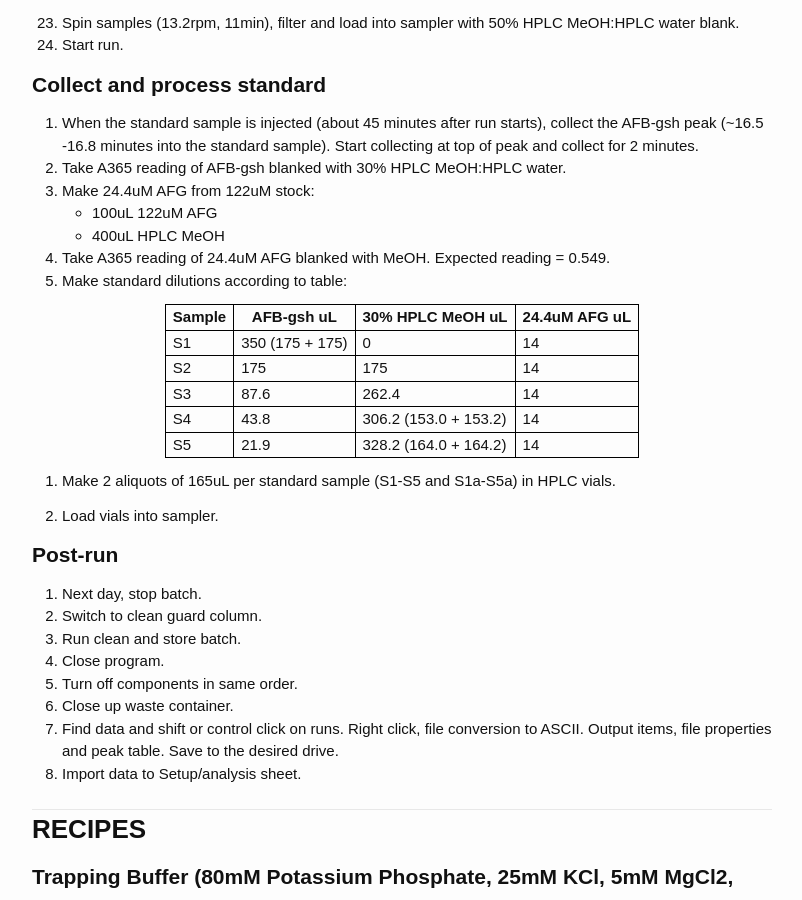
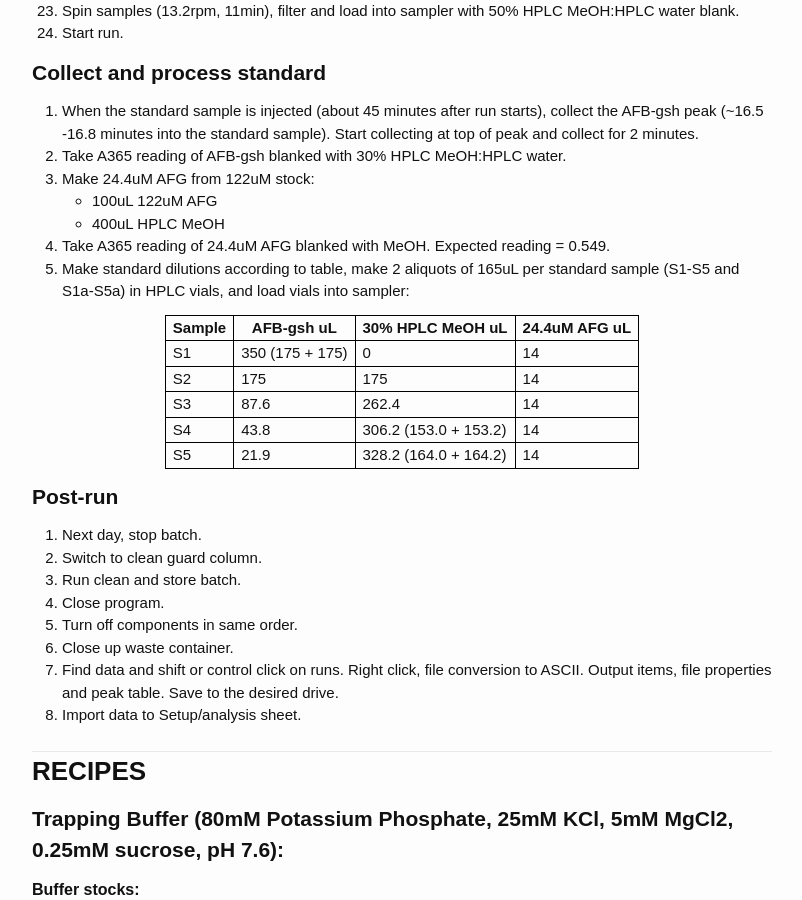
Before and after one commit to aduffy70/Protocols, a Jekyll site: the page built from Epoxide_trapping_assay.md, in a window 1280 px wide and 900 px high, scrolled down 1246 px. Shown: the whole window, without its empty margins (238-1040 px from the left). Built offline with Jekyll 4.4.1, drawn with Linux system fonts in a browser that asks for light colours; some web fonts are replaced; some of the changed lines change nothing that is shown.

Commit message:
more markdown problems

```diff
--- a/Epoxide_trapping_assay.md
+++ b/Epoxide_trapping_assay.md
@@ -50,7 +50,6 @@ Adapted from existing Coulombe Lab protocols
 1. Lower to .5ml/min until ready to start run.
 1. Set up batch table.
 1. Change data file names (date and sample #).
-
 1. Spin samples (13.2rpm, 11min), filter and load into sampler with 50% HPLC MeOH:HPLC water blank.
 1. Start run.
 
@@ -62,7 +61,7 @@ Adapted from existing Coulombe Lab protocols
   * 100uL 122uM AFG
   * 400uL HPLC MeOH
 1. Take A365 reading of 24.4uM AFG blanked with MeOH. Expected reading = 0.549.
-1. Make standard dilutions according to table:
+1. Make standard dilutions according to table, make 2 aliquots of 165uL per standard sample (S1-S5 and S1a-S5a) in HPLC vials, and load vials into sampler:
 
 | Sample | AFB-gsh uL | 30% HPLC MeOH uL | 24.4uM AFG uL |
 | ------ | ---------- | ---------------- | ------------- |
@@ -72,9 +71,6 @@ Adapted from existing Coulombe Lab protocols
 | S4 | 43.8 | 306.2 (153.0 + 153.2) | 14 |
 | S5 | 21.9 | 328.2 (164.0 + 164.2) | 14 |
 
-1. Make 2 aliquots of 165uL per standard sample (S1-S5 and S1a-S5a) in HPLC vials.
-
-1. Load vials into sampler.
 
 ## Post-run
 
@@ -98,29 +94,35 @@ Adapted from existing Coulombe Lab protocols
   * water to 12mL
   * Make 1.1 and 0.6ml aliquots, store at -20.
 
+
 200x MgCl2-6H2O (1.23M):
   * 2.5g MgCl2-6H2O (203.31 mw)
   * water to 10mL
   * Make 1.1 and 0.6ml aliquots, store at -20.
+
 
 100x KCl (2.5M):
   * 5g KCl (74.55 mw)
   * water to 27mL
   * Make 1.1ml aliquots, store at -20.
 
+
 10x K2HPO4 (0.8M):
   * 7g K2HPO4 dibasic (174.18 mw)
   * water to 50mL
   * Store in fridge
+
 
 10x KH2PO4 (0.8M):
   * 5.4g KH2PO4 monobasic (136.09 mw)
   * water to 50mL
   * Store in fridge
 
+
 Buffer 1  (80mM K2HPO4 dibasic, pH~8.8):
   * 10mL 10X K2HPO4
   * 90mL water
+
 
 Buffer 2 (80mM KH2PO4 monobasic, “low” pH):
   * 10mL 10X KH2PO4
@@ -129,6 +131,7 @@ Buffer 2 (80mM KH2PO4 monobasic, “low” pH):
   * 1ml 100x KCl
   * water to 100mL
   * store in fridge
+
 
 Trapping buffer
   * 100mL Buffer 1
@@ -148,10 +151,12 @@ NADPH (0.2M):
   * 0.5mL Trapping buffer
   * Make 110ul aliquots, store at -20.
 
+
 GSH (Sigma G6529, 0.2M):
   * 0.1g GSH (307.32mw)
   * 1.5mL Trapping buffer
   * Make 260ul aliquots, store at -20.
+
 
 10X Cofactor Mix:
   * 100uL NADPH
@@ -168,6 +173,7 @@ GSH (Sigma G6529, 0.2M):
 30.5mM AFG:
   * 10mg AFG (A0138, 328.27mw)
   * 1ml DMSO
+
 
 AFG Internal Standard (122uM):
   * 40uL 30.5mM AFG
```
